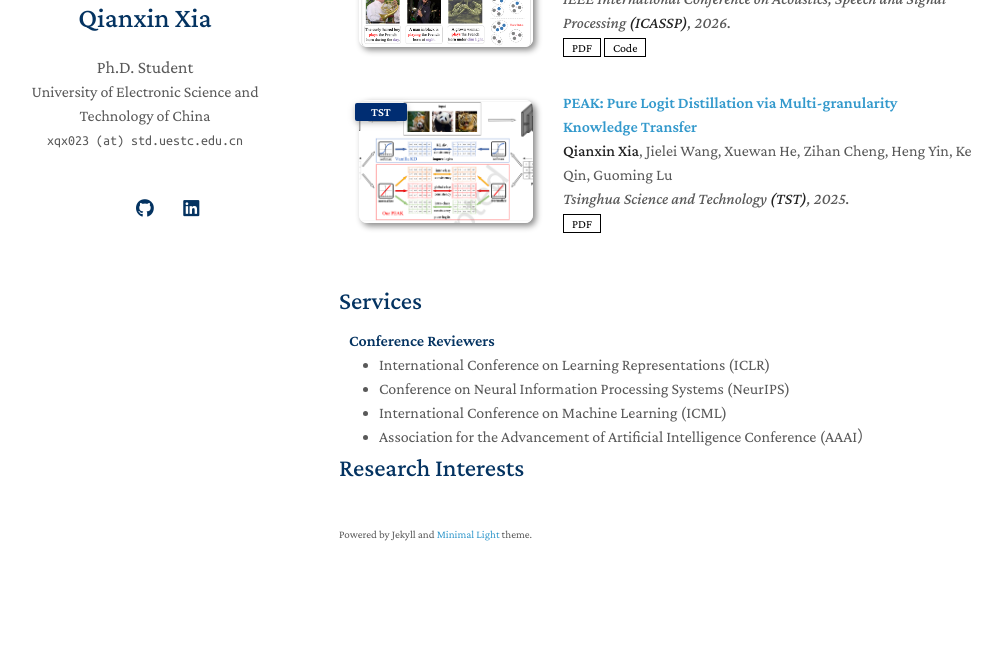
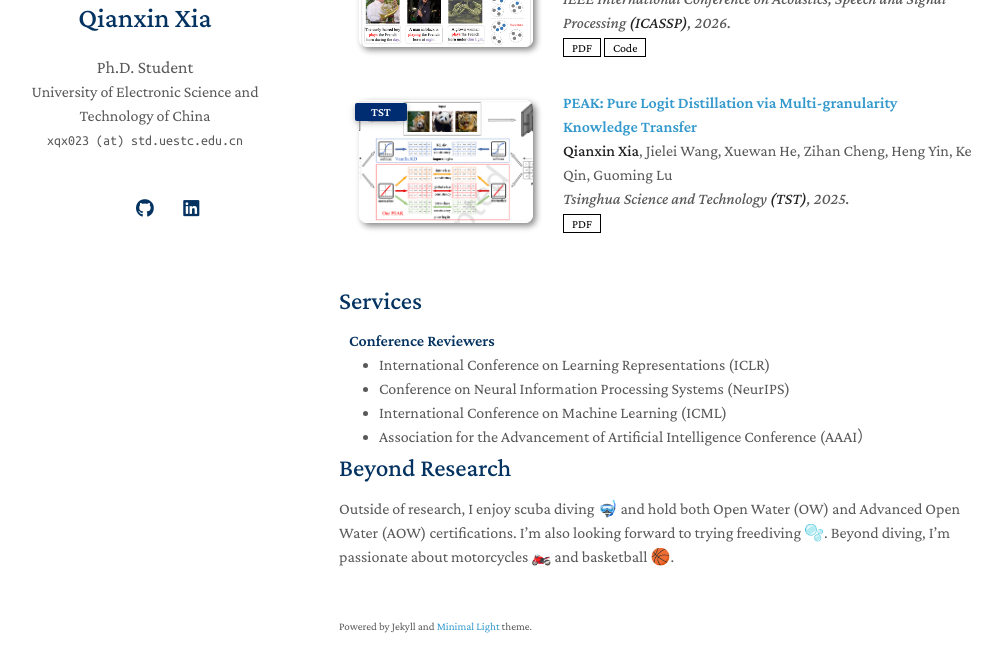
Before and after one commit to einsteinxia/einsteinxia.github.io, a Jekyll site: the page built from index.md, in a window 1280 px wide and 900 px high, scrolled down 1067 px, cut to the strip 193-865 px from the top of the window. Shown: the whole strip, without its empty margins (131-1133 px from the left). Built offline with Jekyll 4.4.1, drawn with Linux system fonts in a browser that asks for light colours; a style sheet for code colours, icons or effects is not loaded; our own code applies the rules of GitHub Pages for plain Markdown files; before the commit the page ends 1875 px from its top, so only the background shows below that.

Commit message:
Update index.md

```diff
--- a/index.md
+++ b/index.md
@@ -25,4 +25,7 @@ Prior to my doctoral studies, I received my bachelor's degree from Nanjing Unive
 
 {% include_relative _includes/services.md %}
 
-## Research Interests
+
+## Beyond Research
+Outside of research, I enjoy scuba diving 🤿 and hold both Open Water (OW) and Advanced Open Water (AOW) certifications. I'm also looking forward to trying freediving 🫧. Beyond diving, I'm passionate about motorcycles 🏍️  and basketball
+🏀.
```
